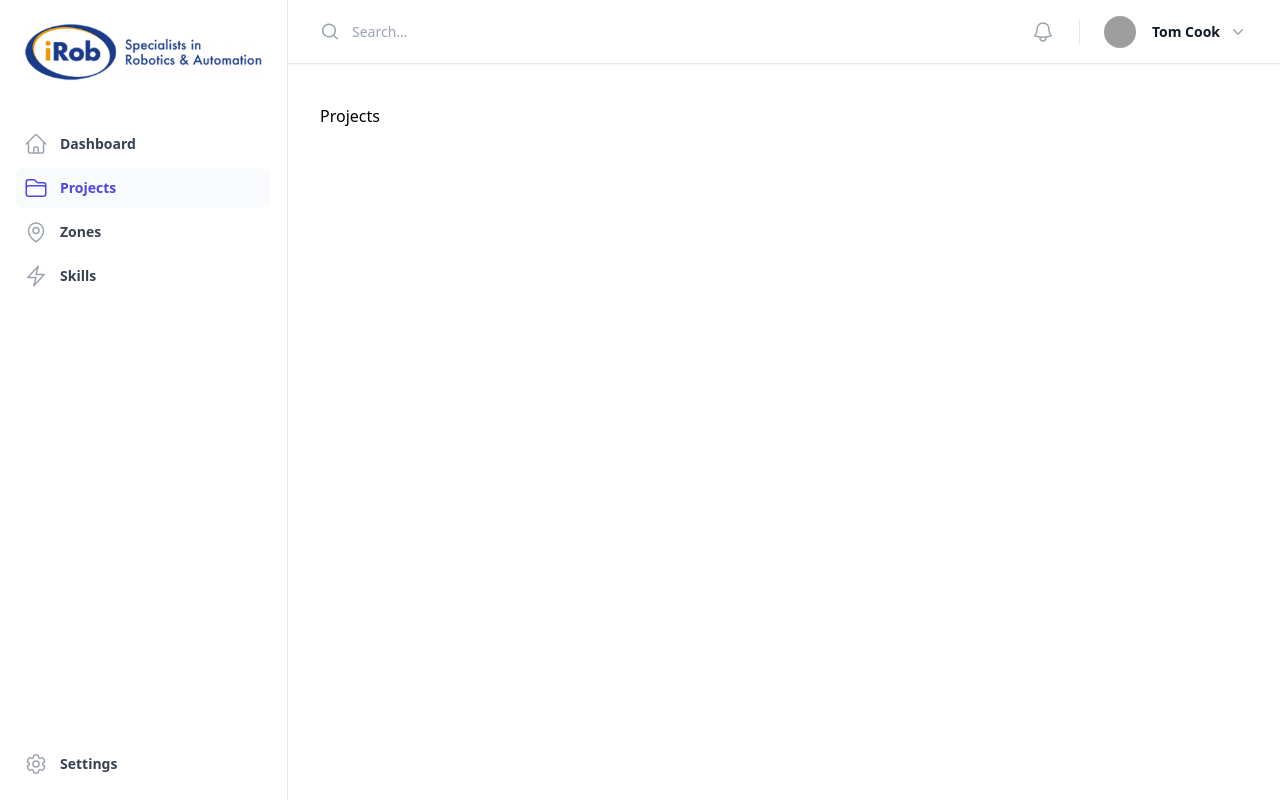
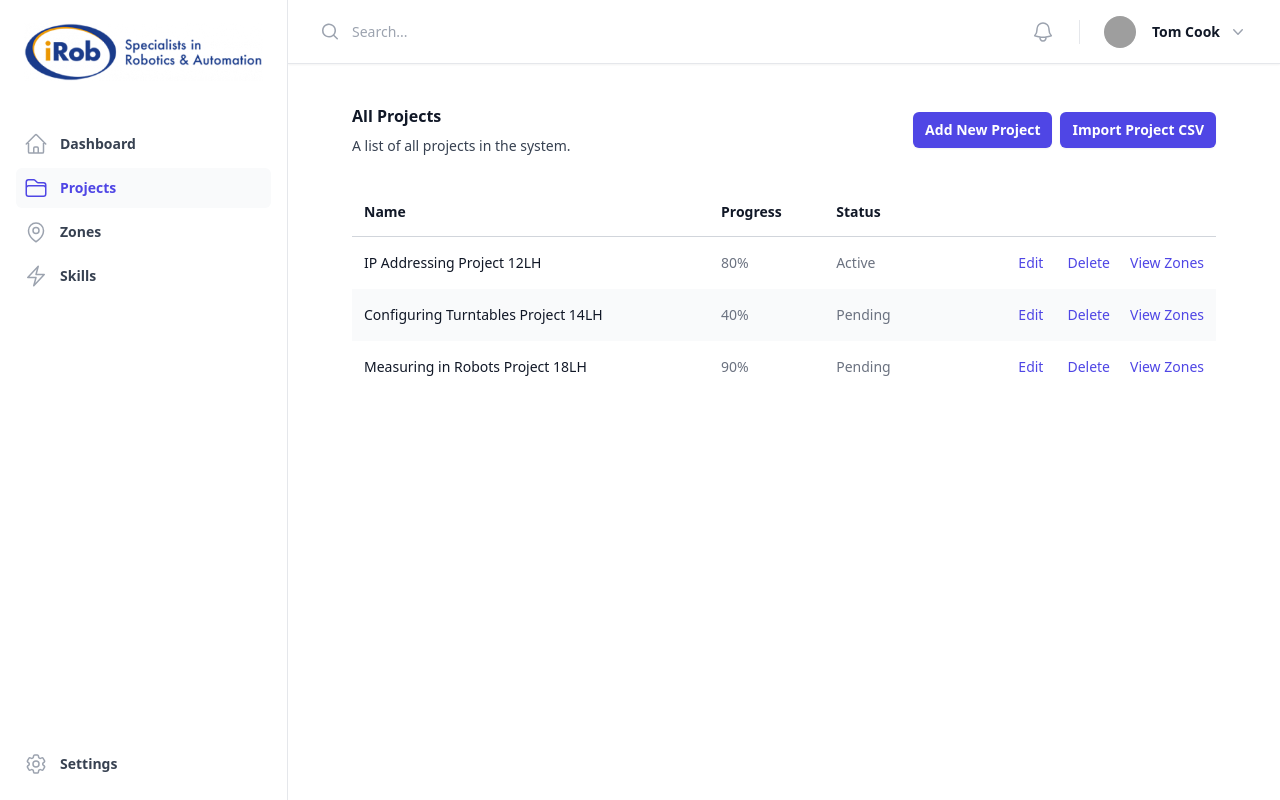
Before and after one commit to GaryHughesGithub/iRob_Project_Tracker, a React (Vite) app: page /admin/projects in a window 1280 px wide. Built offline with nearby package versions, Linux system fonts and the light colour scheme; grey boxes are pictures that could not be loaded.

Commit message:
Projects section

```diff
--- a/src/components/Homepage/Summary.jsx
+++ b/src/components/Homepage/Summary.jsx
@@ -38,7 +38,7 @@ const plcs = [
 
 export default function Summary() {
   return (
-    <div className='px-4 sm:px-6 lg:px-8'>
+    <div className='px-4 sm:px-6 lg:px-8 mx-auto mt-6'>
       <div className='mt-8 flow-root'>
         <div className='-mx-4 -my-2 overflow-x-auto sm:-mx-6 lg:-mx-8'>
           <div className='inline-block min-w-full py-2 align-middle sm:px-6 lg:px-8'>
--- a/src/pages/admin/Projects.jsx
+++ b/src/pages/admin/Projects.jsx
@@ -1,10 +1,118 @@
-import React from 'react'
-import Layout from '../../components/Admin/Layout'
+import React, { useState } from 'react';
+import Layout from '../../components/Admin/Layout';
+import { Link } from 'react-router-dom';
+
+const zones = [
+  { name: 'IP Addressing Project 12LH', progress: '80%', status: 'Active' },
+  {
+    name: 'Configuring Turntables Project 14LH',
+    progress: '40%',
+    status: 'Pending',
+  },
+  {
+    name: 'Measuring in Robots Project 18LH',
+    progress: '90%',
+    status: 'Pending',
+  },
+];
 
 export default function Projects() {
   return (
     <Layout>
-      <h1>Projects</h1>
+      <div className='px-4 sm:px-6 lg:px-8'>
+        <div className='sm:flex sm:items-center'>
+          <div className='sm:flex-auto'>
+            <h1 className='text-base font-semibold leading-6 text-gray-900'>
+              All Projects
+            </h1>
+            <p className='mt-2 text-sm text-gray-700'>
+              A list of all projects in the system.
+            </p>
+          </div>
+          <div className='mt-4 sm:ml-16 sm:mt-0 sm:flex-none flex space-x-2'>
+            <button
+              type='button'
+              className='block rounded-md bg-indigo-600 px-3 py-2 text-center text-sm font-semibold text-white shadow-sm hover:bg-indigo-500 focus-visible:outline focus-visible:outline-2 focus-visible:outline-offset-2 focus-visible:outline-indigo-600'
+            >
+              Add New Project
+            </button>
+            <button
+              type='button'
+              className='block rounded-md bg-indigo-600 px-3 py-2 text-center text-sm font-semibold text-white shadow-sm hover:bg-indigo-500 focus-visible:outline focus-visible:outline-2 focus-visible:outline-offset-2 focus-visible:outline-indigo-600'
+            >
+              Import Project CSV
+            </button>
+          </div>
+        </div>
+        <div className='mt-8 flow-root'>
+          <div className='-mx-4 -my-2 overflow-x-auto sm:-mx-6 lg:-mx-8'>
+            <div className='inline-block min-w-full py-2 align-middle sm:px-6 lg:px-8'>
+              <table className='min-w-full divide-y divide-gray-300'>
+                <thead>
+                  <tr>
+                    <th
+                      scope='col'
+                      className='py-3.5 pl-4 pr-3 text-left text-sm font-semibold text-gray-900 sm:pl-3'
+                    >
+                      Name
+                    </th>
+                    <th
+                      scope='col'
+                      className='px-3 py-3.5 text-left text-sm font-semibold text-gray-900'
+                    >
+                      Progress
+                    </th>
+                    <th
+                      scope='col'
+                      className='px-3 py-3.5 text-left text-sm font-semibold text-gray-900'
+                    >
+                      Status
+                    </th>
+                    <th
+                      scope='col'
+                      className='relative py-3.5 pl-3 pr-4 sm:pr-3'
+                    >
+                      <span className='sr-only'>Edit</span>
+                    </th>
+                  </tr>
+                </thead>
+                <tbody className='bg-white'>
+                  {zones.map((zone) => (
+                    <tr key={zone.name} className='even:bg-gray-50'>
+                      <td className='whitespace-nowrap py-4 pl-4 pr-3 text-sm font-medium text-gray-900 sm:pl-3'>
+                        {zone.name}
+                      </td>
+                      <td className='whitespace-nowrap px-3 py-4 text-sm text-gray-500'>
+                        {zone.progress}
+                      </td>
+                      <td className='whitespace-nowrap px-3 py-4 text-sm text-gray-500'>
+                        {zone.status}
+                      </td>
+                      <td className='relative whitespace-nowrap py-4 pl-3 pr-4 text-right text-sm font-medium sm:pr-3'>
+                        <button className='text-indigo-600 hover:text-indigo-900'>
+                          Edit<span className='sr-only'>, {zone.name}</span>
+                        </button>
+
+                        <button className='text-indigo-600 hover:text-indigo-900 ml-6'>
+                          Delete<span className='sr-only'>, {zone.name}</span>
+                        </button>
+
+                        <Link
+                          to='/admin/zone-tasks'
+                          className='text-indigo-600 hover:text-indigo-900 ml-5'
+                        >
+                          View Zones
+                          <span className='sr-only'>, {zone.name}</span>
+                        </Link>
+                      </td>
+                    </tr>
+                  ))}
+                </tbody>
+              </table>
+            </div>
+          </div>
+        </div>
+      </div>
     </Layout>
-  )
+  );
 }
```
